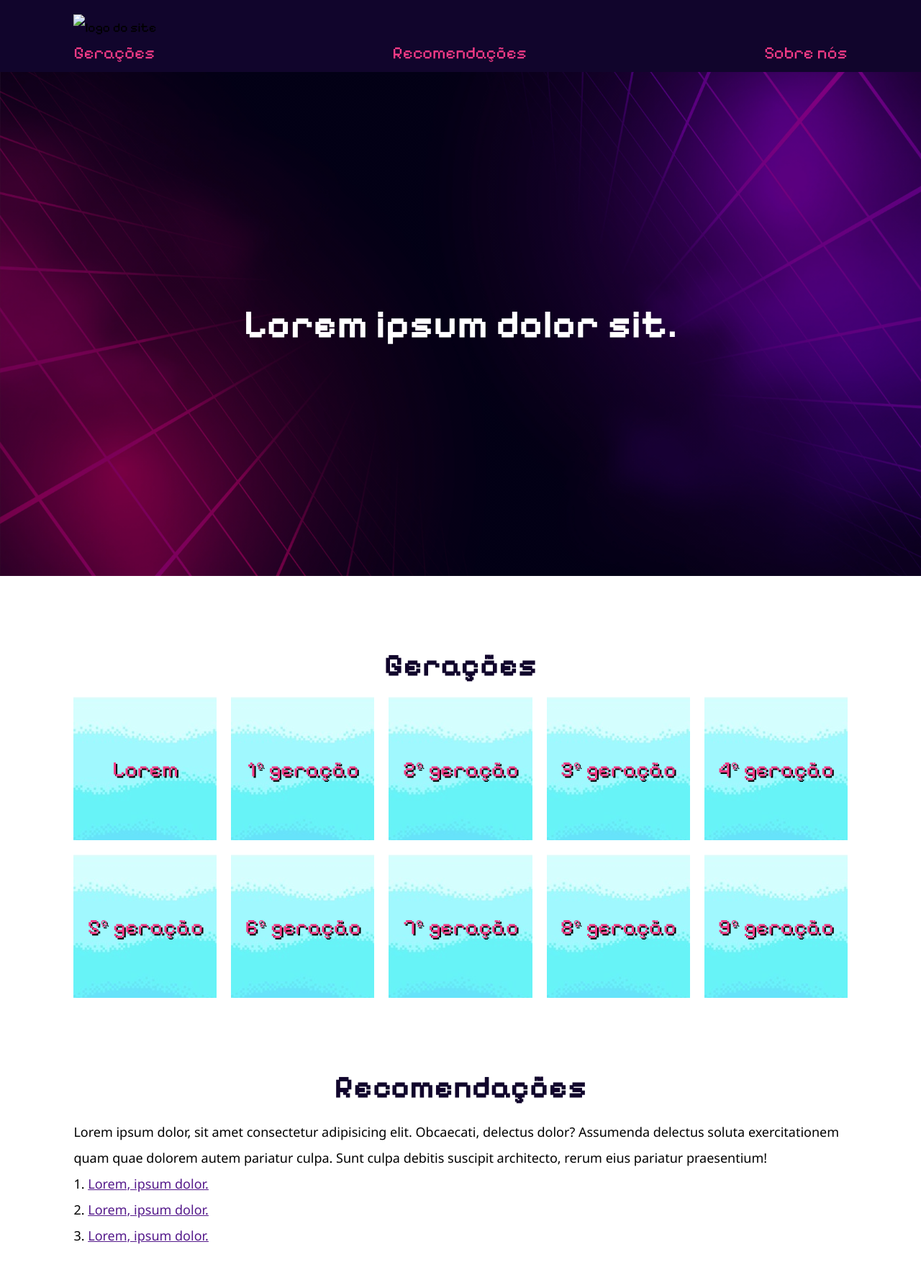
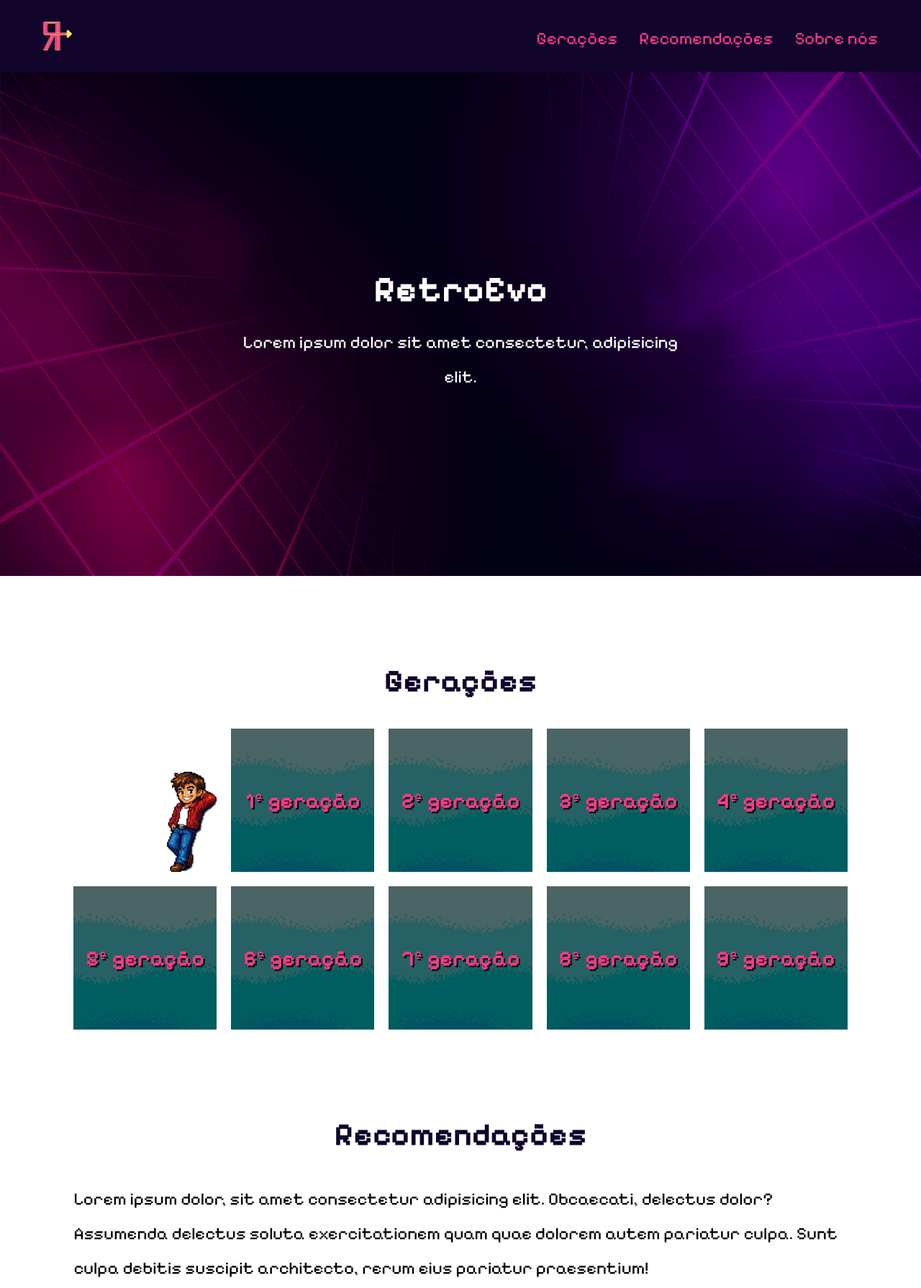
Before and after one commit to opedrocramer/tp1-lpw, a plain HTML site: page index.html in a window 1280 px wide. Shown: the top 1789 px of the page at 72% size. Drawn offline with Linux system fonts and the light colour scheme.

Commit message:
responsividade adicionada

```diff
--- a/index.html
+++ b/index.html
@@ -4,71 +4,91 @@
 <head>
     <meta charset="UTF-8">
     <meta name="viewport" content="width=device-width, initial-scale=1.0">
-    <title>Document</title>
+    <link rel="shortcut icon" href="src/assets/images/favicon.ico" type="image/x-icon">
+    <title>RetroEvo</title>
     <link rel="stylesheet" href="src/styles/global.css">
     <link rel="stylesheet" href="src/styles/pages/home.css">
+    <link rel="stylesheet" href="https://cdnjs.cloudflare.com/ajax/libs/font-awesome/7.0.1/css/all.min.css"
+        integrity="sha512-2SwdPD6INVrV/lHTZbO2nodKhrnDdJK9/kg2XD1r9uGqPo1cUbujc+IYdlYdEErWNu69gVcYgdxlmVmzTWnetw=="
+        crossorigin="anonymous" referrerpolicy="no-referrer" />
 </head>
 
 <body>
     <header class="page-header">
-        <div class="container">
-            <img src="" alt="logo do site" class="logo">
+        <nav class="navbar">
+            <a href="/">
+                <img src="src/assets/images/logo-lpw.png" alt="logo do site" class="logo">
+            </a>
 
-            <nav class="navbar">
-                <ul class="nav-links">
+            <button class="btn btn-mobile">
+                <i class="fa-solid fa-bars"></i>
+            </button>
+
+
+            <ul id="nav-links">
                 <li><a href="#generations">Gerações</a></li>
                 <li><a href="#recommendations">Recomendações</a></li>
                 <li><a href="#about">Sobre nós</a></li>
             </ul>
         </nav>
-        </div>
     </header>
 
     <main>
         <section id="hero">
-            <h1>Lorem ipsum dolor sit.</h1>
+            <div class="hero-text">
+                <h1>RetroEvo</h1>
+                <p>Lorem ipsum dolor sit amet consectetur, adipisicing elit.</p>
+            </div>
         </section>
 
+        <div class="container">
             <section id="generations">
-            <div class="container">
+
                 <h2>Gerações</h1>
                     <div class="gen-list">
-                        <a href="pages/generation-1.html" class="gen-card">
-                            Lorem
+                        <div class="gen-card image-card">
+                            <img src="src/assets/images/cool-guy_cropped.png" alt="cara apoiado na parede">
+                        </div>
+                        <a href="pages/generation-1.html" target="_blank" class="gen-card">
+                            <div class="dark-overlay"></div>
+                            <h3>1ª geração</h3>
                         </a>
-                        <a href="pages/generation-1.html" class="gen-card">
-                            1ª geração
+                        <a href="pages/generation-2.html" target="_blank" class="gen-card">
+                            <div class="dark-overlay"></div>
+                            <h3>2ª geração</h3>
                         </a>
-                        <a href="pages/generation-2.html" class="gen-card">
-                            2ª geração
+                        <a href="pages/generation-3.html" target="_blank" class="gen-card">
+                            <div class="dark-overlay"></div>
+                            <h3>3ª geração</h3>
                         </a>
-                        <a href="pages/generation-3.html" class="gen-card">
-                            3ª geração
+                        <a href="pages/generation-4.html" target="_blank" class="gen-card">
+                            <div class="dark-overlay"></div>
+                            <h3>4ª geração</h3>
                         </a>
-                        <a href="pages/generation-4.html" class="gen-card">
-                            4ª geração
+                        <a href="pages/generation-5.html" target="_blank" class="gen-card">
+                            <div class="dark-overlay"></div>
+                            <h3>5ª geração</h3>
                         </a>
-                        <a href="pages/generation-5.html" class="gen-card">
-                            5ª geração
+                        <a href="pages/generation-6.html" target="_blank" class="gen-card">
+                            <div class="dark-overlay"></div>
+                            <h3>6ª geração</h3>
                         </a>
-                        <a href="pages/generation-6.html" class="gen-card">
-                            6ª geração
+                        <a href="pages/generation-7.html" target="_blank" class="gen-card">
+                            <div class="dark-overlay"></div>
+                            <h3>7ª geração</h3>
                         </a>
-                        <a href="pages/generation-7.html" class="gen-card">
-                            7ª geração
+                        <a href="pages/generation-8.html" target="_blank" class="gen-card">
+                            <div class="dark-overlay"></div>
+                            <h3>8ª geração</h3>
                         </a>
-                        <a href="pages/generation-8.html" class="gen-card">
-                            8ª geração
+                        <a href="pages/generation-9.html" target="_blank" class="gen-card">
+                            <div class="dark-overlay"></div>
+                            <h3>9ª geração</h3>
                         </a>
-                        <a href="pages/generation-9.html" class="gen-card">
-                            9ª geração
-                        </a>
-                    </div>
                     </div>
             </section>
 
             <section id="recommendations">
-            <div class="container">
                 <h2>Recomendações</h2>
                 <p>
                     Lorem ipsum dolor, sit amet consectetur adipisicing elit. Obcaecati, delectus dolor? Assumenda
@@ -82,11 +102,9 @@
                     <li><a href="">Lorem, ipsum dolor.</a></li>
                     <li><a href="">Lorem, ipsum dolor.</a></li>
                 </ol>
-            </div>
             </section>
 
             <section id="about">
-            <div class="container">
                 <h2>Sobre nós</h2>
                 <p>
                     Lorem ipsum dolor sit amet consectetur adipisicing elit. Beatae ullam at, non deleniti quo, corporis
@@ -100,15 +118,15 @@
                     Lorem ipsum dolor sit amet consectetur adipisicing elit. Beatae ullam at, non deleniti quo, corporis
                     quam debitis quis nemo, libero minus? Magni sequi nihil aspernatur illum nam fugit hic est.
                 </p>
+            </section>
         </div>
-        </section>
     </main>
 
     <footer class="page-footer">
-        <div class="container">
         <p>Copyright &copy; 2026 Pedro Cramer e Thales Sardinha. Todos os direitos reservados.</p>
-        </div>
     </footer>
+
+    <script src="src/scripts/global.js"></script>
 </body>
 
 </html>
--- /dev/null
+++ b/src/scripts/global.js
@@ -0,0 +1,6 @@
+const mobileBtn = document.querySelector('.btn-mobile');
+const navLinks = document.getElementById('nav-links');
+
+mobileBtn.addEventListener('click', () => {
+    navLinks.classList.toggle('show');
+});
--- a/src/styles/global.css
+++ b/src/styles/global.css
@@ -18,23 +18,23 @@ html {
 }
 
 body {
-    font-family: "Noto Sans", sans-serif;
-    font-size: 1.8rem;
+    font-family: "Pixelify Sans", sans-serif;
+    font-size: 2.4rem;
     line-height: 2em;
 }
 
 h1, h2 {
-    font-family: "Pixelify Sans", sans-serif;
     text-align: center;
 }
 
 h1 {
-    font-size: 5.5rem;
+    line-height: 2em;
+    font-size: 5rem;
 }
 
 h2 {
     font-size: 4.4rem;
-    line-height: 2em;
+    line-height: 3em;
     color: var(--violet-900);
 }
 
@@ -42,6 +42,20 @@ section {
     margin-bottom: 8rem;
 }
 
+a {
+    color: var(--pink-500);
+}
+
+.btn {
+    padding: 1rem 2rem;
+    border: none;
+    border-radius: 8px;
+    font-size: 1rem;
+    font-weight: 600;
+    background-color: transparent;
+    cursor: pointer;
+}
+
 .container {
-    padding: 0 8%;
+    margin: 0 8%;
 }
--- a/src/styles/layouts/footer.css
+++ b/src/styles/layouts/footer.css
@@ -1,8 +1,8 @@
 .page-footer {
     display: flex;
     justify-content: flex-start;
-    padding: 3rem 0;
+    padding: 3rem 6rem;
+    font-size: 1.8rem;
     background-color: var(--violet-900);
-    font-family: "Pixelify Sans", sans-serif;
     color: var(--pink-500);
 }
--- a/src/styles/layouts/header.css
+++ b/src/styles/layouts/header.css
@@ -2,23 +2,22 @@
     height: 10rem;
     position: sticky;
     top: 0;
-    z-index: 1;
+    z-index: 100;
+    padding: 3rem 6rem;
+    background-color: var(--violet-900);
+
+    .navbar {
         display: flex;
-    flex-direction: column;
+        justify-content: space-between;
         align-content: center;
-    padding: 2rem 0;
-    background-color: var(--violet-900);
-    font-family: "Pixelify Sans", sans-serif;
-    backdrop-filter: blur(10px);
+
+        .logo {
+            display: block;
+            height: 4rem;
         }
 
-.nav-links {
-    display: flex;
-    list-style: none;
-    justify-content: space-between;
-
-    & a {
-        text-decoration: none;
+        .btn-mobile {
+            display: none;
             font-size: 2.4rem;
             color: var(--pink-500);
             transition: all 200ms ease-out;
@@ -27,4 +26,92 @@
                 color: var(--yellow-300);
             }
         }
+
+        #nav-links {
+            display: flex;
+            list-style: none;
+            justify-content: space-between;
+            gap: 3rem;
+
+            & a {
+                text-decoration: none;
+                font-size: 2.4rem;
+                transition: all 200ms ease-out;
+
+                &:hover {
+                    color: var(--yellow-300);
                 }
+            }
+        }
+    }
+}
+
+@media (max-width: 690px) {
+    .page-header {
+        .navbar {
+            display: flex;
+            justify-content: space-between;
+            align-content: center;
+
+            .btn-mobile {
+                display: block;
+            }
+
+            #nav-links {
+                display: none;
+
+                &.show {
+                    display: flex;
+                    flex-direction: column;
+                    align-items: center;
+                    gap: 0;
+                    width: 100%;
+                    position: absolute;
+                    top: 10rem;
+                    left: 0;
+                    background-color: var(--violet-900);
+                    padding: 1.5rem;
+                }
+            }
+        }
+    }
+}
+
+/*
+@media (max-width: 690px) {
+        .btn-mobile {
+            display: block;
+        }
+
+        #nav-links {
+            &.show {
+                display: flex;
+            }
+
+            display: none;
+            list-style: none;
+            flex-direction: column;
+            gap: 0.5rem;
+            width: 100vw;
+            position: absolute;
+            top: 10rem;
+            left: 0;
+            background-color: var(--violet-900);
+            padding: 1rem;
+
+            & li {
+                text-align: center;
+
+                &a {
+                    text-decoration: none;
+                    font-size: 2.4rem;
+                    transition: all 200ms ease-out;
+
+                    &:hover {
+                        color: var(--yellow-300);
+                    }
+                }
+            }
+        }
+    }
+*/
--- a/src/styles/pages/generation.css
+++ b/src/styles/pages/generation.css
@@ -1,6 +1,6 @@
 #hero {
     background-image: linear-gradient(rgba(0, 0, 0, 0.5), rgba(0, 0, 0, 0.5)), url("../../assets/images/hero.webp");
-    height: calc(25vh - 10rem);
+    height: 20vh;
     padding: 0;
     background-position: center;
     background-repeat: no-repeat;
@@ -18,26 +18,33 @@
 }
 
 .gen-list {
-    display: grid;
-    grid-template-columns: 1fr 2fr;
-    grid-template-rows: 1fr;
+    display: flex;
+    align-items: stretch;
     gap: 10rem;
 
     .gen-console {
+        flex: 1;
         text-align: center;
 
-        img {
-            max-width: 100%;
+        figure {
+            height: 100%;
+
+            img {
+                width: 100%;
+                height: 100%;
+
+                object-fit: contain;
+            }
         }
     }
 
     .gen-description {
+        flex: 2;
         display: flex;
         justify-content: start;
         transition: all 300ms ease-out;
         text-decoration: none;
-        font-family: "Pixelify Sans", sans-serif;
-        font-size: 5rem;
+        font-size: 3rem;
         line-height: 2em;
         color: var(--pink-500);
         text-shadow: 2px 2px #000;
--- a/src/styles/pages/home.css
+++ b/src/styles/pages/home.css
@@ -7,7 +7,7 @@
     background-size: cover;
     position: relative;
 
-    & h1 {
+    .hero-text {
         text-align: center;
         position: absolute;
         top: 50%;
@@ -23,21 +23,85 @@
     grid-template-rows: 1fr 1fr;
     gap: 2rem;
 
+    @media (max-width: 1200px) {
+        grid-template-columns: repeat(3, 1fr);
+        grid-template-rows: repeat(3, 1fr);
+
+        .gen-card.image-card {
+            display: none;
+        }
+    }
+
+    @media (max-width: 800px) {
+        grid-template-columns: 1fr 1fr;
+        grid-template-rows: repeat(5, 1fr);
+
+        .gen-card.image-card {
+            display: block;
+        }
+    }
+
+    @media (max-width: 500px) {
+        grid-template-columns: 1fr;
+        grid-template-rows: repeat(9, 1fr);
+
+        .gen-card.image-card {
+            display: none;
+        }
+    }
+
     .gen-card {
+        position: relative;
         display: flex;
         justify-content: center;
         align-items: center;
         aspect-ratio: 1 / 1;
-        background-image: linear-gradient(rgba(255, 255, 255, 0.4), rgba(255, 255, 255, 0.4)), url('../../assets/images/card-bg.jpg');
+        background-image: url('../../assets/images/card-bg.jpg');
         transition: all 300ms ease-out;
         text-decoration: none;
-        font-family: "Pixelify Sans", sans-serif;
-        font-size: 3rem;
-        color: var(--pink-500);
-        text-shadow: 2px 2px #000;
+
+        & h3 {
+            font-size: 3rem;
+            color: var(--pink-500);
+            text-align: center;
+            text-shadow: 2px 2px #000;
+            z-index: 1;
+        }
+
+        & .dark-overlay {
+            position: absolute;
+            top: 0;
+            right: 0;
+            bottom: 0;
+            left: 0;
+            background-color: #000;
+            opacity: 0.6;
+            transition: all 300ms ease-out;
+        }
 
         &:hover {
             transform: scale(1.1);
+
+            & .dark-overlay {
+                opacity: 0.2;
+            }
+        }
+
+        &.image-card {
+            position: relative;
+            background: none;
+
+            & img {
+                max-width: 100%;
+                height: 70%;
+                position: absolute;
+                right: 0;
+                bottom: 0;
+            }
+
+            &:hover {
+                transform: none;
+            }
         }
     }
 }
```
Also changed, not shown: pages/generation-1.html (+18 -7 lines), src/assets/images/console-gen-1.png (added), src/assets/images/cool-guy.png (added), src/assets/images/cool-guy_cropped.png (added), src/assets/images/favicon.ico (added), src/assets/images/logo-lpw.png (added). Lines whose indentation alone changed are shown as unchanged.
